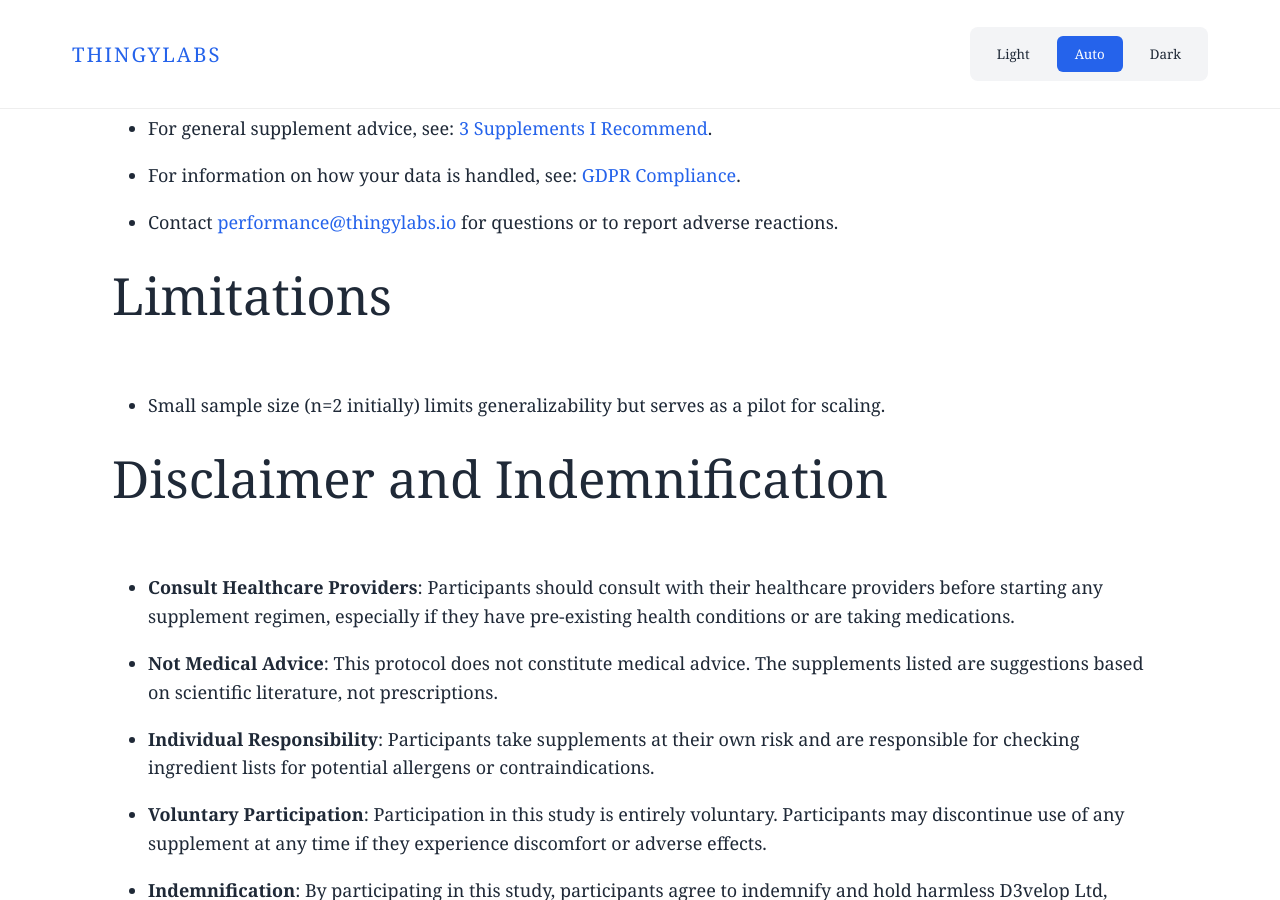
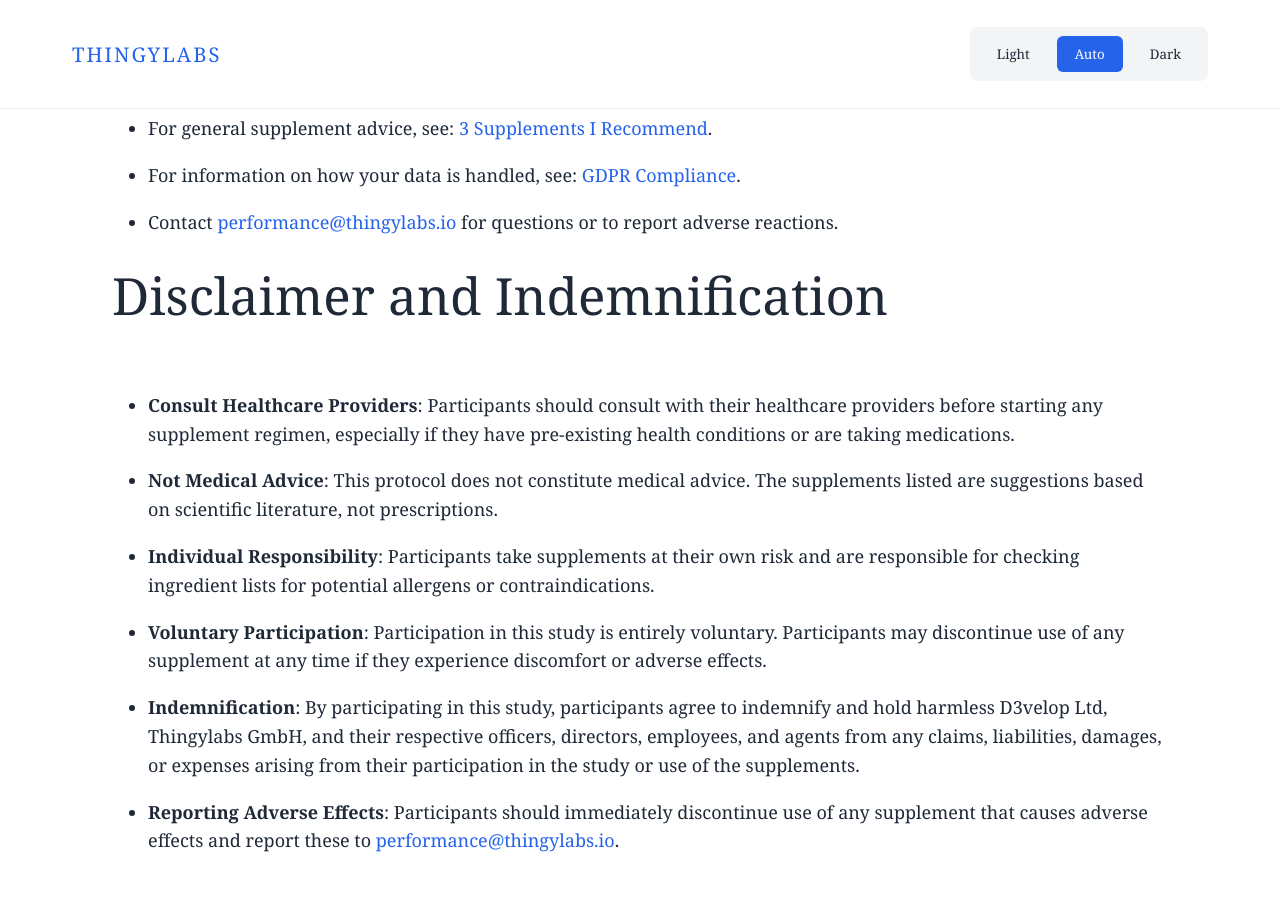
Before and after one commit to thingylabs/performance.thingylabs.io, a Jekyll site: the page built from docs/s1-supplement-protocol.md, in a window 1280 px wide and 900 px high, scrolled down 1693 px. Built offline with Jekyll 4.4.1, drawn with Linux system fonts in a browser that asks for light colours; some web fonts are replaced.

Commit message:
Rm boilerplate

```diff
--- a/docs/s1-supplement-protocol.md
+++ b/docs/s1-supplement-protocol.md
@@ -35,9 +35,6 @@ These comply with Germany/EU and Seychelles health regulations, with no specific
 - For information on how your data is handled, see: [GDPR Compliance](/thingylabs-performance-initiative/gdpr-compliance).
 - Contact [performance@thingylabs.io](mailto:performance@thingylabs.io) for questions or to report adverse reactions.
 
-## Limitations
-- Small sample size (n=2 initially) limits generalizability but serves as a pilot for scaling.
-
 ## Disclaimer and Indemnification
 - **Consult Healthcare Providers**: Participants should consult with their healthcare providers before starting any supplement regimen, especially if they have pre-existing health conditions or are taking medications.
 - **Not Medical Advice**: This protocol does not constitute medical advice. The supplements listed are suggestions based on scientific literature, not prescriptions.
```
